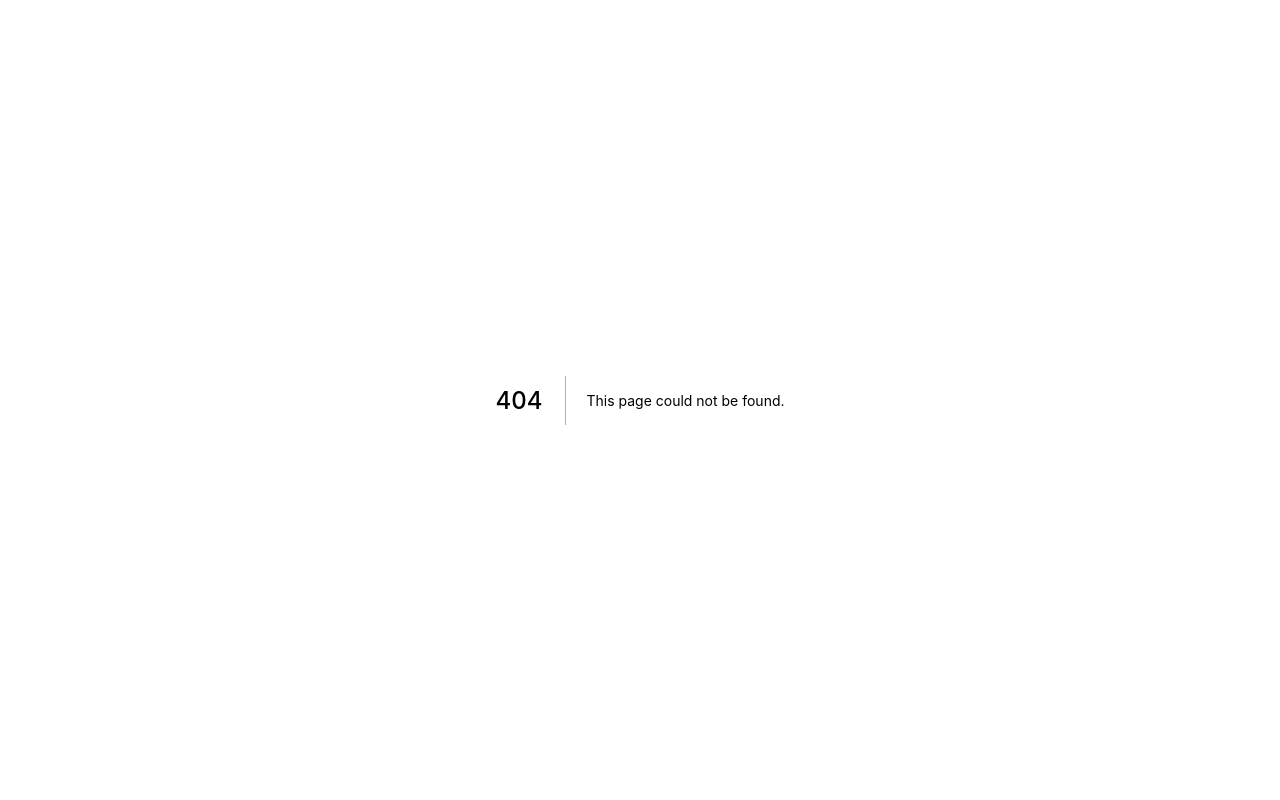
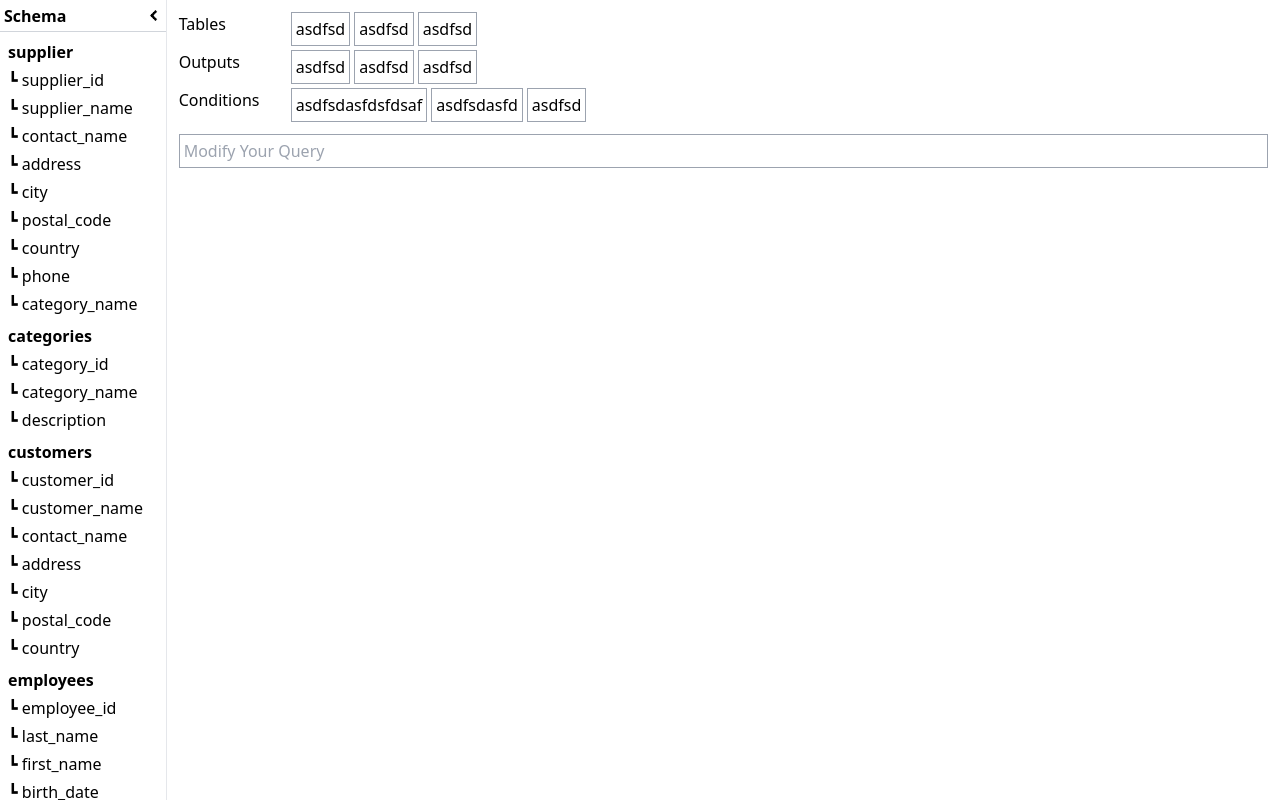
Before and after one commit to 21hak/table-search-system, a Next.js app: page /result in a window 1280 px wide. Before the commit this address had no page. Built offline with nearby package versions, Linux system fonts and the light colour scheme.

Commit message:
feat(tailwind): tailwind 적용

```diff
--- /dev/null
+++ b/components/Layout/index.tsx
@@ -0,0 +1,81 @@
+import SideBar from "../SideBar";
+import { createContext, useState } from "react";
+import React from "react";
+
+const schemaDataTemp = {
+  supplier: [
+    "supplier_id",
+    "supplier_name",
+    "contact_name",
+    "address",
+    "city",
+    "postal_code",
+    "country",
+    "phone",
+    "category_name",
+  ],
+  categories: ["category_id", "category_name", "description"],
+  customers: [
+    "customer_id",
+    "customer_name",
+    "contact_name",
+    "address",
+    "city",
+    "postal_code",
+    "country",
+  ],
+  employees: [
+    "employee_id",
+    "last_name",
+    "first_name",
+    "birth_date",
+    "photo",
+    "notes",
+  ],
+  orders: [
+    "order_id",
+    "order_date",
+    "customer_id",
+    "employee_id",
+    "shipper_id",
+  ],
+  products: [
+    "product_id",
+    "product_name",
+    "unit",
+    "price",
+    "supplier_id",
+    "category_id",
+  ],
+};
+interface ISideBarContext {
+  schemaData: {
+    [table: string]: string[];
+  };
+  setSchemaData: React.Dispatch<
+    React.SetStateAction<{
+      [table: string]: string[];
+    }>
+  >;
+}
+export const SideBarContext = React.createContext({} as ISideBarContext);
+
+const Layout: React.FC = function Layout(props) {
+  const [schemaData, setSchemaData] = useState<{
+    [table: string]: string[];
+  }>(schemaDataTemp);
+
+  return (
+    <main className="flex bg-white h-screen min-h-screen">
+      <SideBarContext.Provider
+        value={{
+          schemaData: schemaData,
+          setSchemaData: setSchemaData,
+        }}>
+        <SideBar />
+        <>{props.children}</>
+      </SideBarContext.Provider>
+    </main>
+  );
+};
+export default Layout;
--- /dev/null
+++ b/components/SideBar/index.tsx
@@ -0,0 +1,50 @@
+import Image from "next/image";
+import leftPath from "../../public/left.png";
+import { useContext, useState } from "react";
+import { SideBarContext } from "../Layout";
+
+interface ISideBarProps {}
+
+const SideBar: React.FC<ISideBarProps> = function SideBar(props) {
+  const { schemaData } = useContext(SideBarContext);
+  const [isShow, setIsShow] = useState(true);
+  const onClick = () => {
+    setIsShow((isShow) => !isShow);
+  };
+  // all 300ms ease-in-out 0s
+  return (
+    <div
+      className={`overflow-hidden h-full bg-white border-r transition-all duration-300 ease-in-out ${
+        isShow ? "w-48" : "w-8"
+      }`}>
+      <div className="flex flex-row justify-between items-center h-8 p-1 border-solid border-b border-gray-300">
+        <span className={`font-bold ${isShow ? "block" : "hidden"}`}>
+          Schema
+        </span>
+        <Image
+          className="cursor-pointer w-4"
+          src={leftPath}
+          alt="left"
+          width={15}
+          height={15}
+          onClick={onClick}
+        />
+      </div>
+      <div className={`h-full p-2 overflow-scroll ${isShow ? "" : "hidden"}`}>
+        {Object.entries(schemaData).map(([key, value]) => {
+          return (
+            <div key={key} className="pb-2">
+              <span className="block font-bold">{key}</span>
+              {value.map((column) => (
+                <div
+                  key={column}
+                  className="pt-1 font-light">{`┗ ${column}`}</div>
+              ))}
+            </div>
+          );
+        })}
+      </div>
+    </div>
+  );
+};
+export default SideBar;
--- a/package.json
+++ b/package.json
@@ -9,9 +9,13 @@
     "lint": "next lint"
   },
   "dependencies": {
+    "autoprefixer": "^10.3.6",
     "next": "11.1.2",
+    "postcss": "^8.3.8",
     "react": "17.0.2",
-    "react-dom": "17.0.2"
+    "react-dom": "17.0.2",
+    "react-hook-form": "^7.17.0",
+    "tailwindcss": "^2.2.16"
   },
   "devDependencies": {
     "@types/react": "17.0.26",
--- a/pages/_app.tsx
+++ b/pages/_app.tsx
@@ -1,7 +1,14 @@
-import '../styles/globals.css'
-import type { AppProps } from 'next/app'
+import "../styles/globals.css";
+import type { AppProps } from "next/app";
+
+import Layout from "../components/Layout";
 
 function MyApp({ Component, pageProps }: AppProps) {
-  return <Component {...pageProps} />
+  return (
+    <Layout {...pageProps}>
+      <Component {...pageProps} />
+    </Layout>
+  );
 }
-export default MyApp
+
+export default MyApp;
--- a/pages/api/hello.ts
+++ /dev/null
@@ -1,13 +0,0 @@
-// Next.js API route support: https://nextjs.org/docs/api-routes/introduction
-import type { NextApiRequest, NextApiResponse } from 'next'
-
-type Data = {
-  name: string
-}
-
-export default function handler(
-  req: NextApiRequest,
-  res: NextApiResponse<Data>
-) {
-  res.status(200).json({ name: 'John Doe' })
-}
--- a/pages/index.tsx
+++ b/pages/index.tsx
@@ -1,69 +1,66 @@
-import type { NextPage } from "next";
-import Head from "next/head";
-import Image from "next/image";
-import styles from "../styles/Home.module.css";
+import { useForm } from "react-hook-form";
+import { useRouter } from "next/dist/client/router";
 
-const Home: NextPage = () => {
+const faqs = [
+  "asdfasdfsdfsdfsadsdafsd",
+  "asdfasdfsdfsdfsadsdafsadfsdafsd",
+  "asdfasdfsdfsdfsadsdafsadafsd",
+  "asdfasdfsdfsdfsadsdafsadfsdafsd",
+  "asdfasdfsdfsdfsadsdafsadfsdfadsfsdfssdafsd",
+];
+
+const Home = () => {
+  const {
+    register,
+    handleSubmit,
+    watch,
+    setValue,
+    formState: { errors },
+  } = useForm();
+  const router = useRouter();
+  const onSubmit = (data: any) => {
+    router.push({
+      pathname: "/result",
+      query: { nlQuery: data.query },
+    });
+  };
+  // background-color: #979797;
+  // padding: 10px;
+  // margin: 10px;
+
   return (
-    <div className={styles.container}>
-      <Head>
-        <title>Create Next App</title>
-        <meta name="description" content="Generated by create next app" />
-        <link rel="icon" href="/favicon.ico" />
-      </Head>
-
-      <main className={styles.main}>
-        <h1 className={styles.title}>
-          Welcome to <a href="https://nextjs.org">Next.js!</a>
-        </h1>
-
-        <p className={styles.description}>
-          Get started by editing{" "}
-          <code className={styles.code}>pages/index.js</code>
-        </p>
-
-        <div className={styles.grid}>
-          <a href="https://nextjs.org/docs" className={styles.card}>
-            <h2>Documentation &rarr;</h2>
-            <p>Find in-depth information about Next.js features and API.</p>
-          </a>
-
-          <a href="https://nextjs.org/learn" className={styles.card}>
-            <h2>Learn &rarr;</h2>
-            <p>Learn about Next.js in an interactive course with quizzes!</p>
-          </a>
-
-          <a
-            href="https://github.com/vercel/next.js/tree/master/examples"
-            className={styles.card}>
-            <h2>Examples &rarr;</h2>
-            <p>Discover and deploy boilerplate example Next.js projects.</p>
-          </a>
-
-          <a
-            href="https://vercel.com/new?utm_source=create-next-app&utm_medium=default-template&utm_campaign=create-next-app"
-            className={styles.card}>
-            <h2>Deploy &rarr;</h2>
-            <p>
-              Instantly deploy your Next.js site to a public URL with Vercel.
-            </p>
-          </a>
-        </div>
-      </main>
-
-      <footer className={styles.footer}>
-        <a
-          href="https://vercel.com?utm_source=create-next-app&utm_medium=default-template&utm_campaign=create-next-app"
-          target="_blank"
-          rel="noopener noreferrer">
-          Powered by{" "}
-          <span className={styles.logo}>
-            <Image src="/vercel.svg" alt="Vercel Logo" width={72} height={16} />
-          </span>
-        </a>
-      </footer>
+    <div className="w-full min-h-screen bg-white h-screen pt-10 pr-10 pl-10">
+      <form onSubmit={handleSubmit(onSubmit)}>
+        <input
+          className="border border-gray-400 w-full p-2"
+          placeholder="Type a Query"
+          {...register("query", {
+            validate: (value) => value !== "",
+          })}
+        />
+      </form>
+      <div className="flex flex-col justify-between items-start p-2">
+        {faqs.map((faq, index) => (
+          <div
+            key={index}
+            className="bg-gray-400 p-2 m-2"
+            onClick={() => {
+              setValue("query", faq);
+            }}>
+            {faq}
+          </div>
+        ))}
+      </div>
     </div>
   );
 };
 
+// export const getStaticProps = async () => {
+//   return {
+//     props: {
+//       schemaData,
+//     },
+//   };
+// };
+
 export default Home;
--- /dev/null
+++ b/pages/result.tsx
@@ -0,0 +1,80 @@
+// printed-books/:book-id
+import { useRouter } from "next/router";
+import { useForm } from "react-hook-form";
+
+export default function Result() {
+  const router = useRouter();
+
+  const {
+    register,
+    handleSubmit,
+    watch,
+    setValue,
+    formState: { errors },
+  } = useForm();
+
+  const onSubmit = (data: any) => {
+    router.push({
+      pathname: "/result",
+      query: { nlQuery: data.query },
+    });
+  };
+
+  return (
+    <div className="w-full min-h-screen bg-white h-screen p-3">
+      <div className="flex flex-col mb-2">
+        <div className="flex items-start">
+          <span className="font-normal w-28 block">Tables</span>
+          <div className="flex flex-wrap items-center">
+            <span className="bg-white border border-gray-400 inline-block p-1 mr-1 mb-1">
+              asdfsd
+            </span>
+            <span className="bg-white border border-gray-400 inline-block p-1 mr-1 mb-1">
+              asdfsd
+            </span>
+            <span className="bg-white border border-gray-400 inline-block p-1 mr-1 mb-1">
+              asdfsd
+            </span>
+          </div>
+        </div>
+        <div className="flex items-start">
+          <span className="font-normal w-28 block">Outputs</span>
+          <div className="flex flex-wrap items-center">
+            <span className="bg-white border border-gray-400 inline-block p-1 mr-1 mb-1">
+              asdfsd
+            </span>
+            <span className="bg-white border border-gray-400 inline-block p-1 mr-1 mb-1">
+              asdfsd
+            </span>
+            <span className="bg-white border border-gray-400 inline-block p-1 mr-1 mb-1">
+              asdfsd
+            </span>
+          </div>
+        </div>
+        <div className="flex items-start">
+          <span className="font-normal w-28 block">Conditions</span>
+          <div className="flex flex-wrap items-center">
+            <span className="bg-white border border-gray-400 inline-block p-1 mr-1 mb-1">
+              asdfsdasfdsfdsaf
+            </span>
+            <span className="bg-white border border-gray-400 inline-block p-1 mr-1 mb-1">
+              asdfsdasfd
+            </span>
+            <span className="bg-white border border-gray-400 inline-block p-1 mr-1 mb-1">
+              asdfsd
+            </span>
+          </div>
+        </div>
+      </div>
+      <form onSubmit={handleSubmit(onSubmit)}>
+        <input
+          className="border border-gray-400 w-full p-1"
+          placeholder="Modify Your Query"
+          {...register("query", {
+            validate: (value) => value !== "",
+          })}
+        />
+      </form>
+    </div>
+  );
+}
--- /dev/null
+++ b/postcss.config.js
@@ -0,0 +1,11 @@
+const { join } = require('path');
+
+
+module.exports = {
+  plugins: {
+    tailwindcss: {
+      config: join(__dirname, "tailwind.config.js"),
+    },
+    autoprefixer: {},
+  },
+};
--- a/styles/globals.css
+++ b/styles/globals.css
@@ -1,16 +1,10 @@
-html,
-body {
-  padding: 0;
-  margin: 0;
-  font-family: -apple-system, BlinkMacSystemFont, Segoe UI, Roboto, Oxygen,
-    Ubuntu, Cantarell, Fira Sans, Droid Sans, Helvetica Neue, sans-serif;
+/* ./styles/globals.css */
+@tailwind base;
+@tailwind components;
+@tailwind utilities;
+
+@layer base {
+  span {
+    @apply m-0;
+  }
 }
-
-a {
-  color: inherit;
-  text-decoration: none;
-}
-
-* {
-  box-sizing: border-box;
-}
--- /dev/null
+++ b/tailwind.config.js
@@ -0,0 +1,11 @@
+module.exports = {
+  purge: ['./pages/**/*.{js,ts,jsx,tsx}', './components/**/*.{js,ts,jsx,tsx}'],
+  darkMode: false, // or 'media' or 'class'
+  theme: {
+    extend: {},
+  },
+  variants: {
+    extend: {},
+  },
+  plugins: [],
+}
```
Also changed, not shown: styles/Home.module.css (deleted, +0 -121 lines), public/left.png (added), 1 other file (tests, documents, lock files or other folders).
